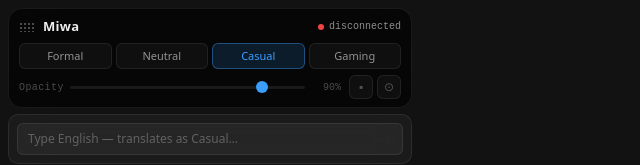
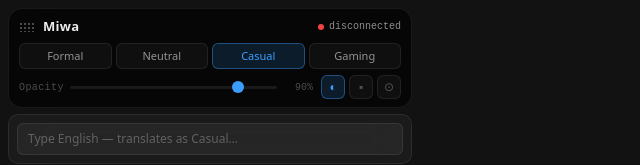
Before and after one commit to Mizunandayo/miwa, a React (Vite) app: page / in a window 1280 px wide. Shown: the top 165 px of the page, without its empty margins (0-640 px from the left). Built offline with nearby package versions, Linux system fonts and the light colour scheme; no server answers.

Commit message:
optimizedui

```diff
--- a/src/App.css
+++ b/src/App.css
@@ -1327,3 +1327,15 @@
 .speaker-card.speaking {
   animation: speaking-glow 2s ease-in-out infinite;
 }
+
+/* ─── Dark Cards Mode ─────────────────────────────────────────────────────── */
+/* Activated by ◐ button in header — solid black bg for readability */
+.dark-cards .speaker-card {
+  background: rgba(0, 0, 0, 0.92);
+  border-color: rgba(255, 255, 255, 0.14);
+  backdrop-filter: none;
+  -webkit-backdrop-filter: none;
+  box-shadow:
+    inset 0 0 0 1px rgba(255, 255, 255, 0.05),
+    0 4px 24px rgba(0, 0, 0, 0.7);
+}
--- a/src/App.tsx
+++ b/src/App.tsx
@@ -27,6 +27,7 @@
   quickReplyLoadingAtom,
   romajiPopupAtom,
   phrasebookAtom,
+  darkCardsAtom,
   type PhrasebookEntry,
   type SpeakerState,
   type CallInfo,
@@ -62,6 +63,7 @@
   const setQuickReplyResult = useSetAtom(quickReplyResultAtom);
   const setQuickReplyLoading = useSetAtom(quickReplyLoadingAtom);
   const setPhrasebook = useSetAtom(phrasebookAtom);
+  const [darkCards] = useAtom(darkCardsAtom);
 
   const wsRef = useRef<WebSocket | null>(null);
   const timeoutRefs = useRef<Map<string, ReturnType<typeof setTimeout>>>(
@@ -348,7 +350,7 @@
       <QuickReplyBox sendCommand={sendCommand} />
       <CallInfoStrip />
       <QuickReactions sendCommand={sendCommand} />
-      <div className="speaker-list">
+      <div className={`speaker-list${darkCards ? " dark-cards" : ""}`}>
         <AnimatePresence mode="popLayout">
           {orderedSpeakers.length === 0 ? (
             <div className="empty-state">
--- a/src/components/Header.tsx
+++ b/src/components/Header.tsx
@@ -21,6 +21,7 @@
   botStatusAtom,
   channelNameAtom,
   wsStatusAtom,
+  darkCardsAtom,
   type StyleMode,
 } from "../store/atoms";
 
@@ -47,6 +48,7 @@
   const [opacity, setOpacity]     = useAtom(opacityAtom);
   const [isMiniMode, setIsMiniMode]       = useAtom(isMiniModeAtom);
   const [isClickThrough, setIsClickThrough] = useAtom(isClickThroughAtom);
+  const [darkCards, setDarkCards] = useAtom(darkCardsAtom);
   const [botStatus]    = useAtom(botStatusAtom);
   const [channelName]  = useAtom(channelNameAtom);
   const [wsStatus]     = useAtom(wsStatusAtom);
@@ -186,6 +188,13 @@
 
         <div className="header-actions">
           <button
+            className={`icon-btn${darkCards ? " active" : ""}`}
+            title="Dark cards (solid black background)"
+            onClick={() => setDarkCards(!darkCards)}
+          >
+            ◐
+          </button>
+          <button
             className={`icon-btn${isMiniMode ? " active" : ""}`}
             title="Mini mode"
             onClick={() => setIsMiniMode(!isMiniMode)}
--- a/src/store/atoms.ts
+++ b/src/store/atoms.ts
@@ -151,3 +151,6 @@
 
 /** Whether the Phrasebook panel is expanded */
 export const phrasebookOpenAtom = atom<boolean>(false);
+
+/** Dark card mode — solid black background on speaker cards */
+export const darkCardsAtom = atom<boolean>(true);
```
Also changed, not shown: 2 other files (tests, documents, lock files or other folders).
